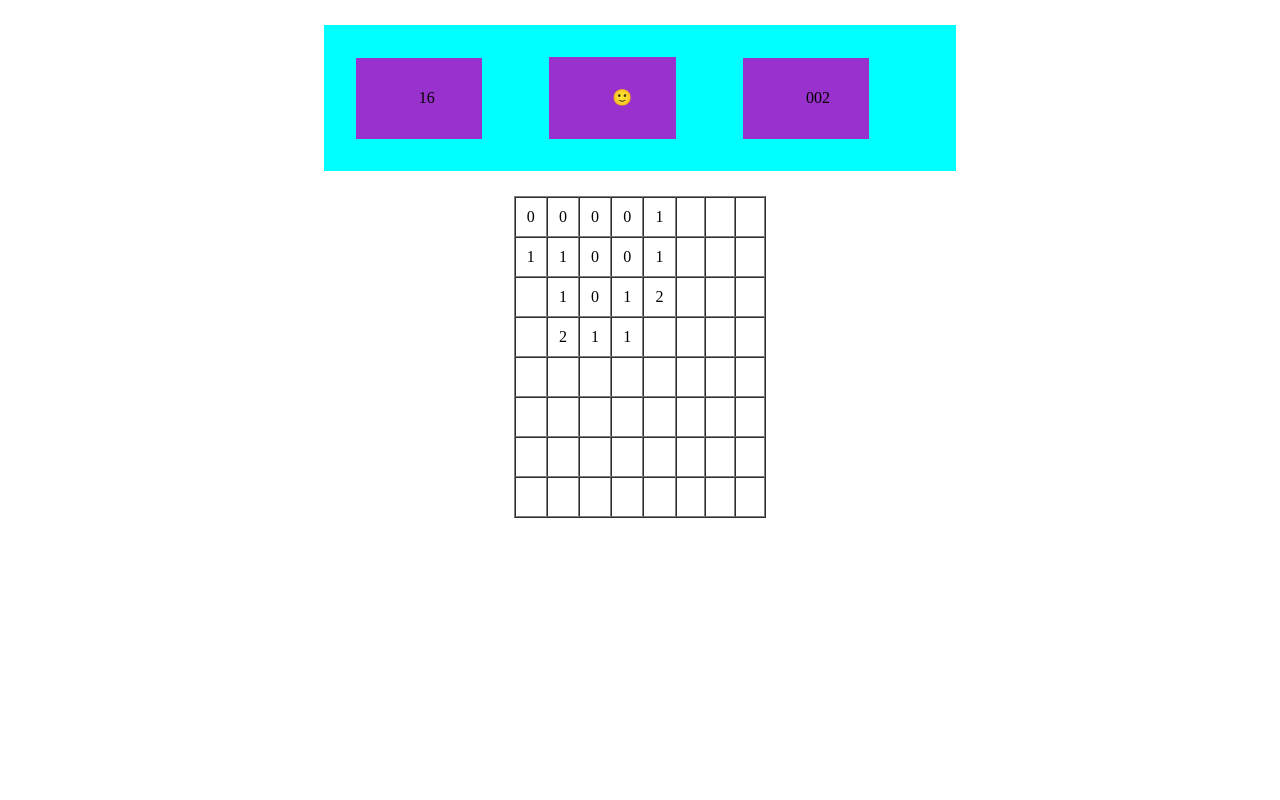
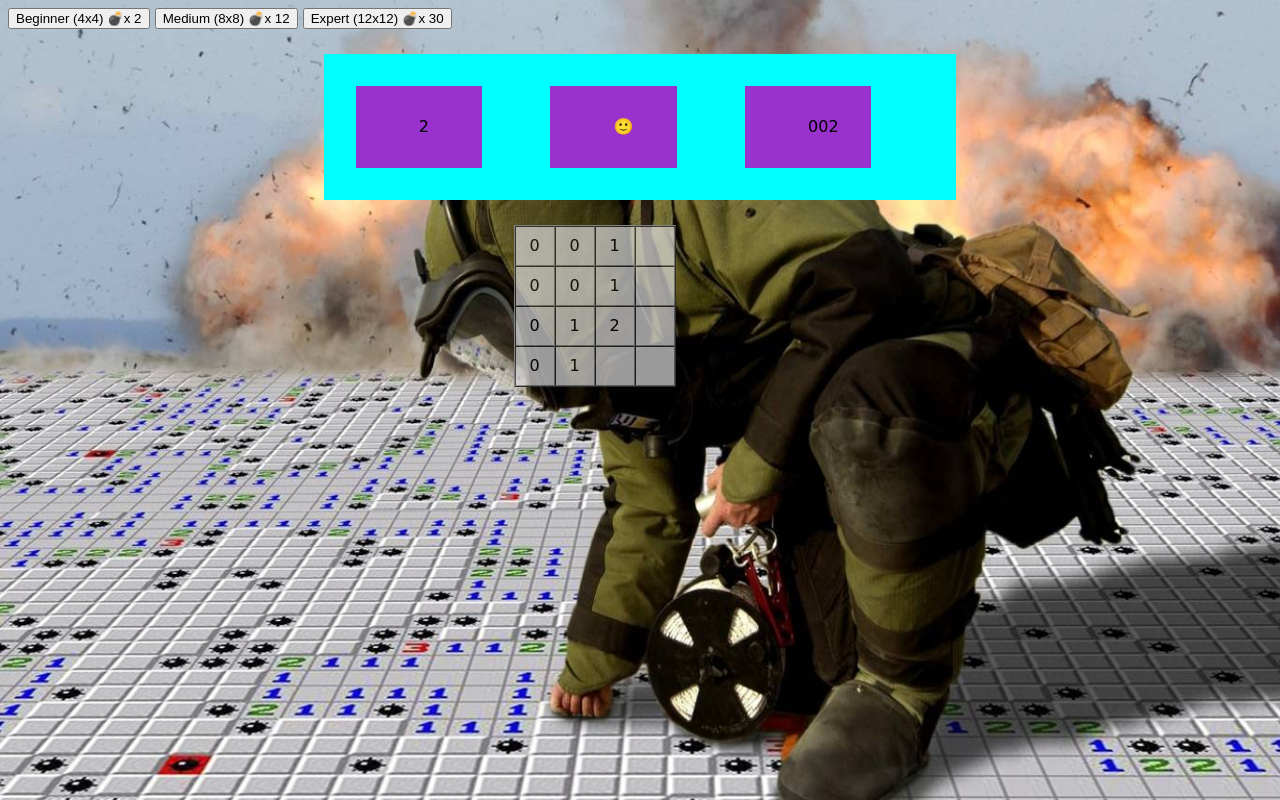
Before and after one commit to ArthurVolkov/Mine-Sweeper, a plain HTML site: page index.html in a window 1280 px wide. Both pictures are taken after a click on the element 530 px from the left and 216 px from the top of the page. Drawn offline with Linux system fonts and the light colour scheme.

Commit message:
20/01/2021 20:30

```diff
--- a/css/style.css
+++ b/css/style.css
@@ -1,6 +1,20 @@
 
 * {
     box-sizing: border-box;
+}
+
+body {
+    background-image: url(../img/background.jpg);
+    min-height: 95vh;
+    background-attachment: fixed;
+    background-size: 100% 100%;
+    background-repeat: no-repeat;
+    font-family: 'Bangers', cursive;
+    -webkit-user-select: none;
+    -khtml-user-select: none;
+    -moz-user-select: none;
+    -ms-user-select: none;
+    user-select: none;
 }
 
 .header {
@@ -24,9 +38,12 @@
 }
 
 .cell {
+    background-color: gainsboro;
+    opacity: .7;
     width:40px;
     height:40px;
     text-align: center
+
 }
 
 .board-container table {
--- a/index.html
+++ b/index.html
@@ -11,14 +11,23 @@
 
 <body onload="initGame()">
 
+    <div class="level-bar">
+        <button onclick="levelOption(4, 2)">Beginner (4x4) 💣x 2</button>
+        <button onclick="levelOption(8, 12)">Medium (8x8) 💣x 12</button>
+        <button onclick="levelOption(12, 30)">Expert (12x12) 💣x 30</button>
+
+    </div>
+
     <div class="header">
         <div class="flags"></div>
-        <div class="smyle"></div>
+        <div class="smyle" onclick="restart()"></div>
         <div class="timer">000
             <!-- <span class="minutes">0</span>.
             <span class="seconds">00</span> -->
         </div>
     </div>
+
+
 
     <div class="board-container"></div>
 
--- a/js/main.js
+++ b/js/main.js
@@ -17,8 +17,8 @@ var gTimer;
 
 
 var gLevel = {
-    size: 8,
-    mines: 16
+    size: 4,
+    mines: 2
 }
 
 var gGame = {
@@ -36,10 +36,13 @@ function initGame() {
     gGame.isOn = true;
     gBoard = buildBoard(gLevel.size);
     gGame.flagsLeft = gLevel.mines;
-    getMines(gLevel.mines);
-    setMinesNegsCount(gBoard);
+    gGame.shownCount = 0;
+    gGame.markedCount = 0;
+    gGame.secsPassed = 0;
+    clearInterval(gTimer);
     renderBoard(gBoard);
     renderStart();
+    gTimer = null;
     console.log('gBoard:', gBoard)
 
 }
@@ -87,8 +90,10 @@ function setMinesNegsCount(board) {
 
 
 function renderStart() {
+    var elTimer = document.querySelector('.timer');
     var elFlags = document.querySelector('.flags');
     var elSmyle = document.querySelector('.smyle');
+    elTimer.innerText = '000'
     elFlags.innerText = gGame.flagsLeft;
     elSmyle.innerHTML = SMYLE;
 }
@@ -120,7 +125,7 @@ function cellClicked(elCell, i, j) {
     if (!gGame.isOn) return;
     var cell = gBoard[i][j];
     if (cell.isMarked) return;
-    if (!gGame.shownCount) {
+    if (!gGame.shownCount && !gGame.markedCount) {
         gGame.isOn = true;
         gameTimer()
     }
@@ -128,15 +133,16 @@ function cellClicked(elCell, i, j) {
         lose();
         return;
     }
+    if (!gGame.shownCount) {
+        getMines(gLevel.mines);
+        setMinesNegsCount(gBoard);
+    }
 
     if (!cell.minesAroundCount) {
-        openAround(gBoard, i, j)
+        expandShown(gBoard, i, j)
         renderBoard(gBoard)
         checkGameOver();
-
     } else {
-
-
         cell.isShown = true;
         renderBoard(gBoard)
         gGame.shownCount++;
@@ -146,7 +152,7 @@ function cellClicked(elCell, i, j) {
 
 
 
-function openAround(board, rowIdx, colIdx) {
+function expandShown(board, rowIdx, colIdx) {
     // var currCell = board[i][j];
 
     for (var i = rowIdx - 1; i <= rowIdx + 1; i++) {
@@ -158,7 +164,7 @@ function openAround(board, rowIdx, colIdx) {
             if (currCell.isShown) continue;
             currCell.isShown = true;
             gGame.shownCount++;
-            if (!currCell.minesAroundCount) openAround(board, i, j);
+            if (!currCell.minesAroundCount) expandShown(board, i, j);
         }
     }
 }
@@ -181,6 +187,10 @@ function openAround(board, rowIdx, colIdx) {
 
 function cellMarked(elCell, i, j) {
     if (!gGame.isOn) return;
+    if (!gGame.shownCount && !gGame.markedCount) {
+        gGame.isOn = true;
+        gameTimer()
+    }
     var cell = gBoard[i][j];
     var elFlags = document.querySelector('.flags')
     if (cell.isShown) return;
@@ -211,9 +221,6 @@ function checkGameOver() {
     }
 }
 
-function expandShown(board, elCell, i, j) {
-
-}
 
 
 
@@ -242,3 +249,15 @@ function win() {
     gTimer = null;
     console.log('win')
 }
+
+
+function restart() {
+    initGame()
+}
+
+
+function levelOption(size, mines) {
+    gLevel.size = size;
+    gLevel.mines = mines;
+    initGame()
+}
```
Also changed, not shown: img/background.jpg (added).
